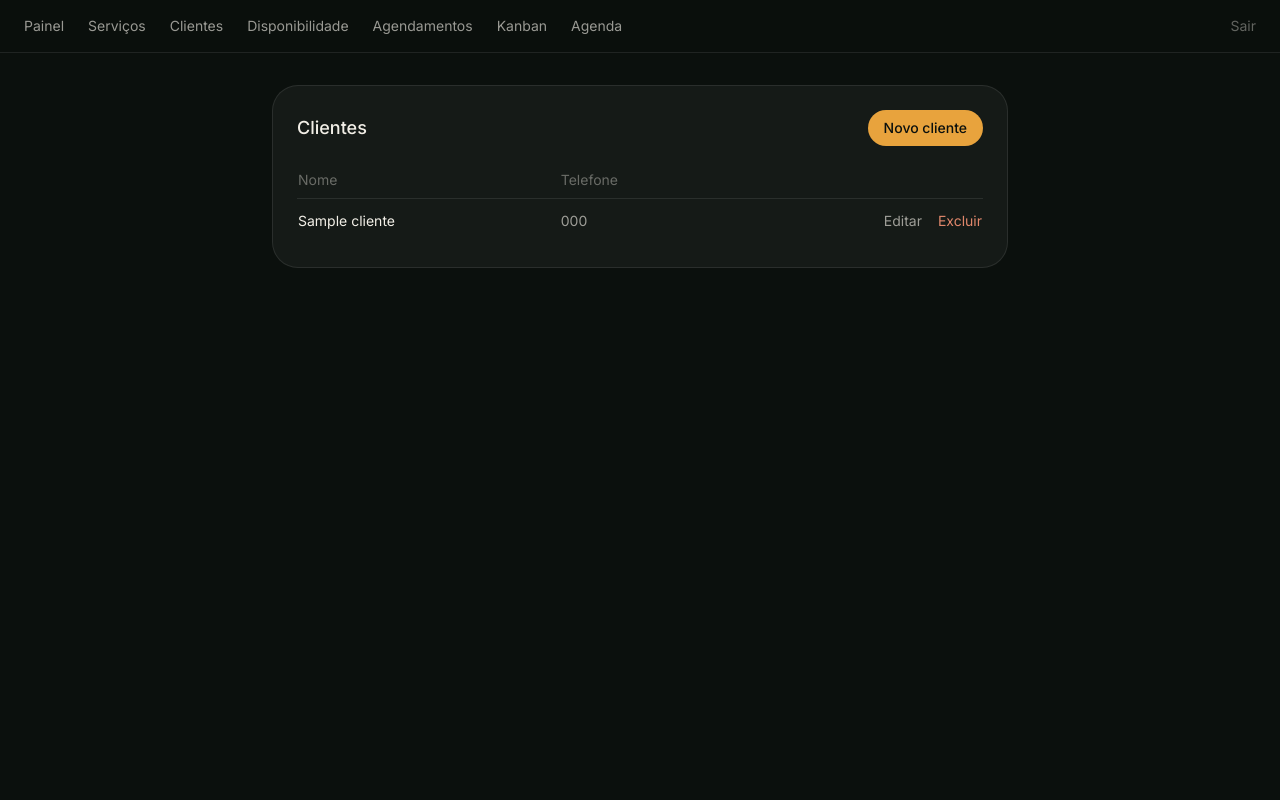
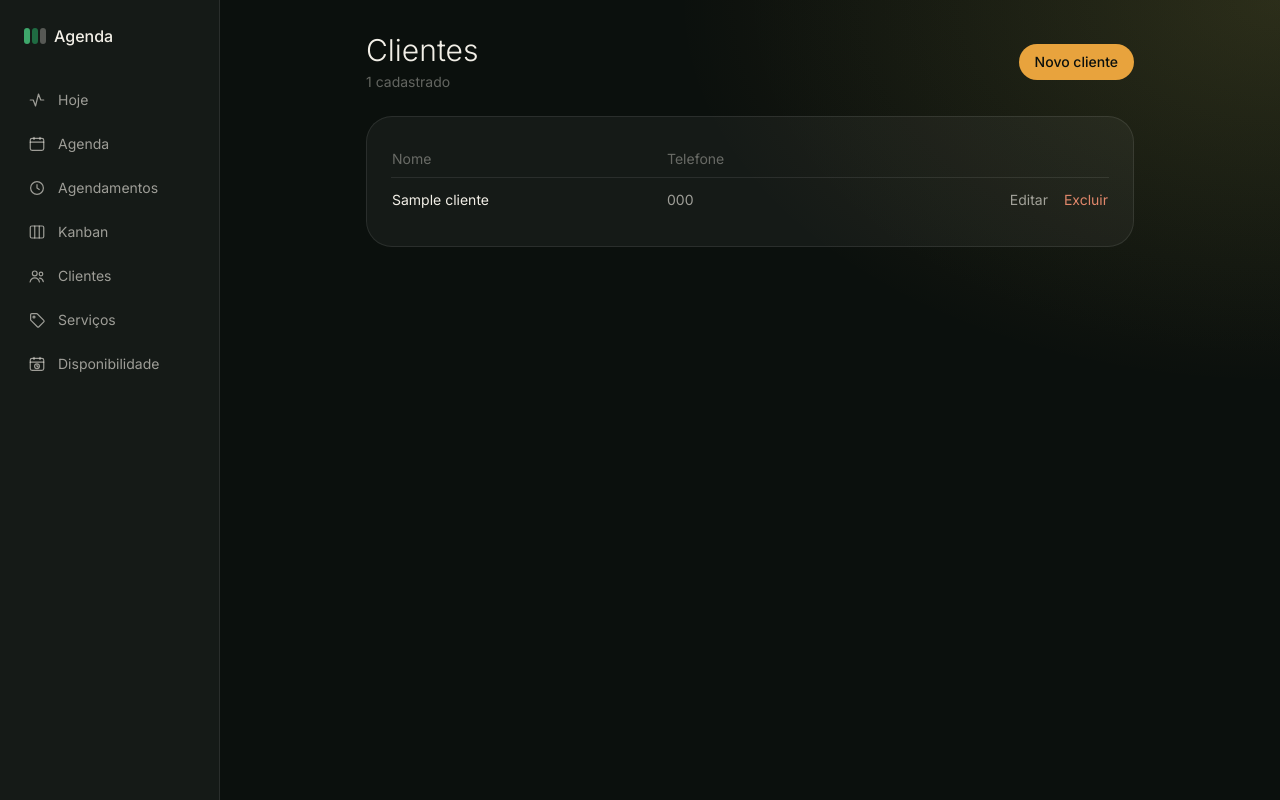
Before and after one commit to llkus/agenda-saas, a Flask app: template app/templates/clientes/list.html in a window 1280 px wide. Run offline with Flask 3, Linux system fonts and the light colour scheme; the template is opened without the code that fills it: values that come from a table or form of the project are taken from there, others are empty; tables that the repository leaves empty hold one stand-in row (values such as "Sample post"); some libraries are stand-ins or nearby versions.

Commit message:
Redesign: sidebar lateral fixa + gradiente radial, inspirado na referência Cadeira
- Trocado nav horizontal por sidebar fixa (220px) com ícones inline SVG, item ativo destacado por request.endpoint
- Fundo com gradiente radial âmbar/verde vindo do canto superior direito sobre o canvas escuro, atmosfera mais próxima da referência
- base_painel.html: novo template base que injeta a sidebar; base.html volta a ser um shell simples sem sidebar (usado só pelo login)
- Context processor injeta sidebar_user (via get_current_user) em todo template, com try/except pra não quebrar páginas sem JWT (login)
- Sidebar mostra nome do estabelecimento/usuário no rodapé, replicando o bloco 'você está vendo' da referência
- Títulos de página aumentados (text-3xl font-light) e movidos pra fora dos cards, com subtítulo de contagem, igualando o padrão visual das telas de Clientes/Serviços da referência
- Nav com itens só para páginas que existem de fato no app (Hoje/Agenda/Agendamentos/Kanban/Clientes/Serviços/Disponibilidade) — não fabricou Conversas/Caixa/Análises que não existem
- Validado com screenshot headless e suíte de testes (29/29, mudança é só de template/CSS)

```diff
--- a/app/__init__.py
+++ b/app/__init__.py
@@ -1,4 +1,5 @@
 from flask import Flask
+from flask_jwt_extended import get_current_user
 
 from app.config import Config
 from app.extensions import db, migrate, jwt, csrf
@@ -46,6 +47,13 @@ def create_app(config_class=Config):
 
     register_commands(app)
 
+    @app.context_processor
+    def inject_sidebar_user():
+        try:
+            return {"sidebar_user": get_current_user()}
+        except Exception:
+            return {"sidebar_user": None}
+
     @app.route("/")
     def hello():
         return {"status": "ok", "service": "agenda-saas"}
--- a/app/templates/base.html
+++ b/app/templates/base.html
@@ -45,10 +45,16 @@
     };
   </script>
   <style>
-    body { font-weight: 400; }
+    body {
+      font-weight: 400;
+      background-color: #0b100d;
+      background-image: radial-gradient(1100px 700px at 100% 0%, #e8a33d22 0%, transparent 55%),
+                         radial-gradient(900px 600px at 100% 0%, #3ea76b14 0%, transparent 60%);
+      background-attachment: fixed;
+    }
   </style>
 </head>
-<body class="bg-canvas text-txt-1 font-sans min-h-screen">
+<body class="text-txt-1 font-sans min-h-screen">
   {% with messages = get_flashed_messages(with_categories=true) %}
     {% if messages %}
       <div class="max-w-md mx-auto mt-4 space-y-2 px-4">
--- /dev/null
+++ b/app/templates/base_painel.html
@@ -0,0 +1,9 @@
+{% extends "base.html" %}
+{% block content %}
+<div class="flex min-h-screen">
+  {% include "partials/_sidebar.html" %}
+  <main class="flex-1 min-w-0 px-10 py-8">
+    {% block painel_content %}{% endblock %}
+  </main>
+</div>
+{% endblock %}
--- a/app/templates/clientes/list.html
+++ b/app/templates/clientes/list.html
@@ -1,16 +1,18 @@
-{% extends "base.html" %}
+{% extends "base_painel.html" %}
 {% block title %}Clientes — Agenda SaaS{% endblock %}
-{% block content %}
-{% include "partials/_nav.html" %}
-<div class="max-w-3xl mx-auto mt-8 px-4 pb-12">
+{% block painel_content %}
+<div class="max-w-3xl mx-auto pb-12">
+  <div class="flex items-center justify-between mb-6">
+    <div>
+      <h1 class="text-3xl font-light text-off">Clientes</h1>
+      <p class="text-txt-3 text-sm mt-1">{{ clientes|length }} cadastrado{{ "s" if clientes|length != 1 else "" }}</p>
+    </div>
+    <a href="{{ url_for('clientes.novo') }}" class="bg-amber-500 text-canvas text-sm font-medium px-4 py-2 rounded-chip hover:shadow-amber transition-shadow">
+      Novo cliente
+    </a>
+  </div>
+
   <div class="bg-surf-1 border border-hair rounded-lg p-6">
-    <div class="flex items-center justify-between mb-4">
-      <h1 class="text-lg font-medium text-off">Clientes</h1>
-      <a href="{{ url_for('clientes.novo') }}" class="bg-amber-500 text-canvas text-sm font-medium px-4 py-2 rounded-chip hover:shadow-amber transition-shadow">
-        Novo cliente
-      </a>
-    </div>
-
     <table class="w-full text-sm">
       <thead>
         <tr class="text-left text-txt-3 border-b border-hair">
--- a/app/templates/partials/_nav.html
+++ /dev/null
@@ -1,10 +0,0 @@
-<nav class="bg-canvas/80 backdrop-blur border-b border-hair px-6 py-4 flex items-center gap-6 text-sm">
-  <a href="{{ url_for('painel.index') }}" class="text-txt-2 hover:text-off transition-colors">Painel</a>
-  <a href="{{ url_for('servicos.listar') }}" class="text-txt-2 hover:text-off transition-colors">Serviços</a>
-  <a href="{{ url_for('clientes.listar') }}" class="text-txt-2 hover:text-off transition-colors">Clientes</a>
-  <a href="{{ url_for('disponibilidade.listar') }}" class="text-txt-2 hover:text-off transition-colors">Disponibilidade</a>
-  <a href="{{ url_for('agendamentos.listar') }}" class="text-txt-2 hover:text-off transition-colors">Agendamentos</a>
-  <a href="{{ url_for('agendamentos.kanban') }}" class="text-txt-2 hover:text-off transition-colors">Kanban</a>
-  <a href="{{ url_for('agendamentos.agenda') }}" class="text-txt-2 hover:text-off transition-colors">Agenda</a>
-  <a href="{{ url_for('auth.logout') }}" class="ml-auto text-txt-3 hover:text-terra transition-colors">Sair</a>
-</nav>
--- /dev/null
+++ b/app/templates/partials/_sidebar.html
@@ -0,0 +1,58 @@
+<aside class="w-[220px] shrink-0 border-r border-hair bg-surf-1 flex flex-col px-4 py-6">
+  <div class="flex items-center gap-2 px-2 mb-8">
+    <span class="flex gap-0.5">
+      <span class="w-1.5 h-4 rounded-full bg-leaf-500"></span>
+      <span class="w-1.5 h-4 rounded-full bg-leaf-700"></span>
+      <span class="w-1.5 h-4 rounded-full bg-off/30"></span>
+    </span>
+    <span class="text-off font-medium">Agenda</span>
+  </div>
+
+  <nav class="flex-1 space-y-1 text-sm">
+    {% set itens = [
+      ("painel.index", url_for("painel.index"), "Hoje", "activity"),
+      ("agendamentos.agenda", url_for("agendamentos.agenda"), "Agenda", "calendar"),
+      ("agendamentos.listar", url_for("agendamentos.listar"), "Agendamentos", "clock"),
+      ("agendamentos.kanban", url_for("agendamentos.kanban"), "Kanban", "columns"),
+      ("clientes.listar", url_for("clientes.listar"), "Clientes", "users"),
+      ("servicos.listar", url_for("servicos.listar"), "Serviços", "tag"),
+      ("disponibilidade.listar", url_for("disponibilidade.listar"), "Disponibilidade", "calendar-clock"),
+    ] %}
+
+    {% for endpoint, href, label, icon in itens %}
+    {% set ativo = request.endpoint and request.endpoint.startswith(endpoint.split(".")[0] + ".") %}
+    <a href="{{ href }}"
+       class="flex items-center gap-3 px-3 py-2.5 rounded-md transition-colors {{ 'bg-surf-2 text-off' if ativo else 'text-txt-2 hover:text-off hover:bg-surf-1' }}">
+      <span class="shrink-0">
+        {% if icon == "activity" %}
+        <svg width="18" height="18" viewBox="0 0 24 24" fill="none" stroke="currentColor" stroke-width="1.6" stroke-linecap="round" stroke-linejoin="round"><path d="M3 12h4l3 8 4-16 3 8h4"/></svg>
+        {% elif icon == "calendar" %}
+        <svg width="18" height="18" viewBox="0 0 24 24" fill="none" stroke="currentColor" stroke-width="1.6" stroke-linecap="round" stroke-linejoin="round"><rect x="3" y="4.5" width="18" height="16" rx="2.5"/><path d="M3 9.5h18M8 3v3M16 3v3"/></svg>
+        {% elif icon == "clock" %}
+        <svg width="18" height="18" viewBox="0 0 24 24" fill="none" stroke="currentColor" stroke-width="1.6" stroke-linecap="round" stroke-linejoin="round"><circle cx="12" cy="12" r="8.5"/><path d="M12 7.5V12l3 2"/></svg>
+        {% elif icon == "columns" %}
+        <svg width="18" height="18" viewBox="0 0 24 24" fill="none" stroke="currentColor" stroke-width="1.6" stroke-linecap="round" stroke-linejoin="round"><rect x="3" y="4" width="18" height="16" rx="2"/><path d="M9 4v16M15 4v16"/></svg>
+        {% elif icon == "users" %}
+        <svg width="18" height="18" viewBox="0 0 24 24" fill="none" stroke="currentColor" stroke-width="1.6" stroke-linecap="round" stroke-linejoin="round"><circle cx="9" cy="8.5" r="3.2"/><path d="M2.8 20c.7-3.4 3.2-5.5 6.2-5.5s5.5 2.1 6.2 5.5"/><circle cx="17.3" cy="9.3" r="2.4"/><path d="M15.5 14.9c2.4.2 4.3 2 4.9 4.7"/></svg>
+        {% elif icon == "tag" %}
+        <svg width="18" height="18" viewBox="0 0 24 24" fill="none" stroke="currentColor" stroke-width="1.6" stroke-linecap="round" stroke-linejoin="round"><path d="M11.5 3.5H5A1.5 1.5 0 0 0 3.5 5v6.5a1.5 1.5 0 0 0 .44 1.06l8.5 8.5a1.5 1.5 0 0 0 2.12 0l6.5-6.5a1.5 1.5 0 0 0 0-2.12l-8.5-8.5a1.5 1.5 0 0 0-1.06-.44Z"/><circle cx="8" cy="8" r="1.3"/></svg>
+        {% elif icon == "calendar-clock" %}
+        <svg width="18" height="18" viewBox="0 0 24 24" fill="none" stroke="currentColor" stroke-width="1.6" stroke-linecap="round" stroke-linejoin="round"><rect x="3" y="4.5" width="18" height="16" rx="2.5"/><path d="M3 9.5h18M8 3v3M16 3v3"/><circle cx="12" cy="15" r="3.2"/><path d="M12 13.5V15l1.2.8"/></svg>
+        {% endif %}
+      </span>
+      {{ label }}
+    </a>
+    {% endfor %}
+  </nav>
+
+  {% if sidebar_user %}
+  <div class="border-t border-hair pt-4 mt-4">
+    <div class="text-[10px] tracking-wide text-txt-3 uppercase px-2 mb-1.5">Você está vendo</div>
+    <div class="px-2">
+      <div class="text-sm text-off">{{ sidebar_user.tenant.nome_estabelecimento }}</div>
+      <div class="text-xs text-txt-3 mt-0.5">{{ sidebar_user.nome }}</div>
+    </div>
+    <a href="{{ url_for('auth.logout') }}" class="block px-2 mt-3 text-xs text-txt-3 hover:text-terra transition-colors">Sair</a>
+  </div>
+  {% endif %}
+</aside>
```
Also changed, not shown: app/templates/agendamentos/agenda.html (+12 -10 lines), app/templates/agendamentos/form.html (+3 -4 lines), app/templates/agendamentos/kanban.html (+7 -5 lines), app/templates/agendamentos/list.html (+13 -11 lines), app/templates/clientes/form.html (+3 -4 lines), app/templates/disponibilidade/form.html (+3 -4 lines), app/templates/disponibilidade/list.html (+13 -11 lines), app/templates/painel/index.html (+5 -6 lines), app/templates/servicos/form.html (+3 -4 lines), app/templates/servicos/list.html (+13 -11 lines).
